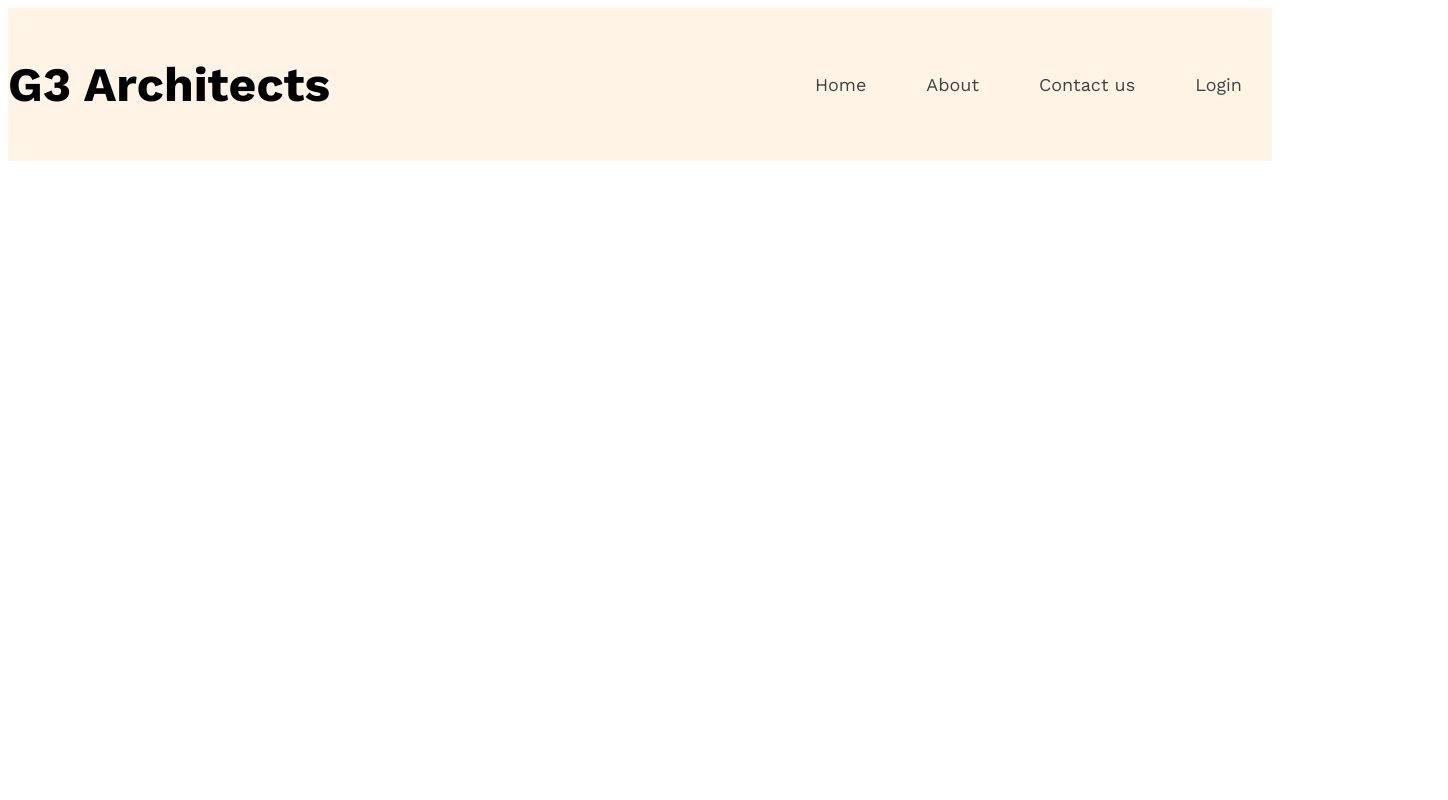
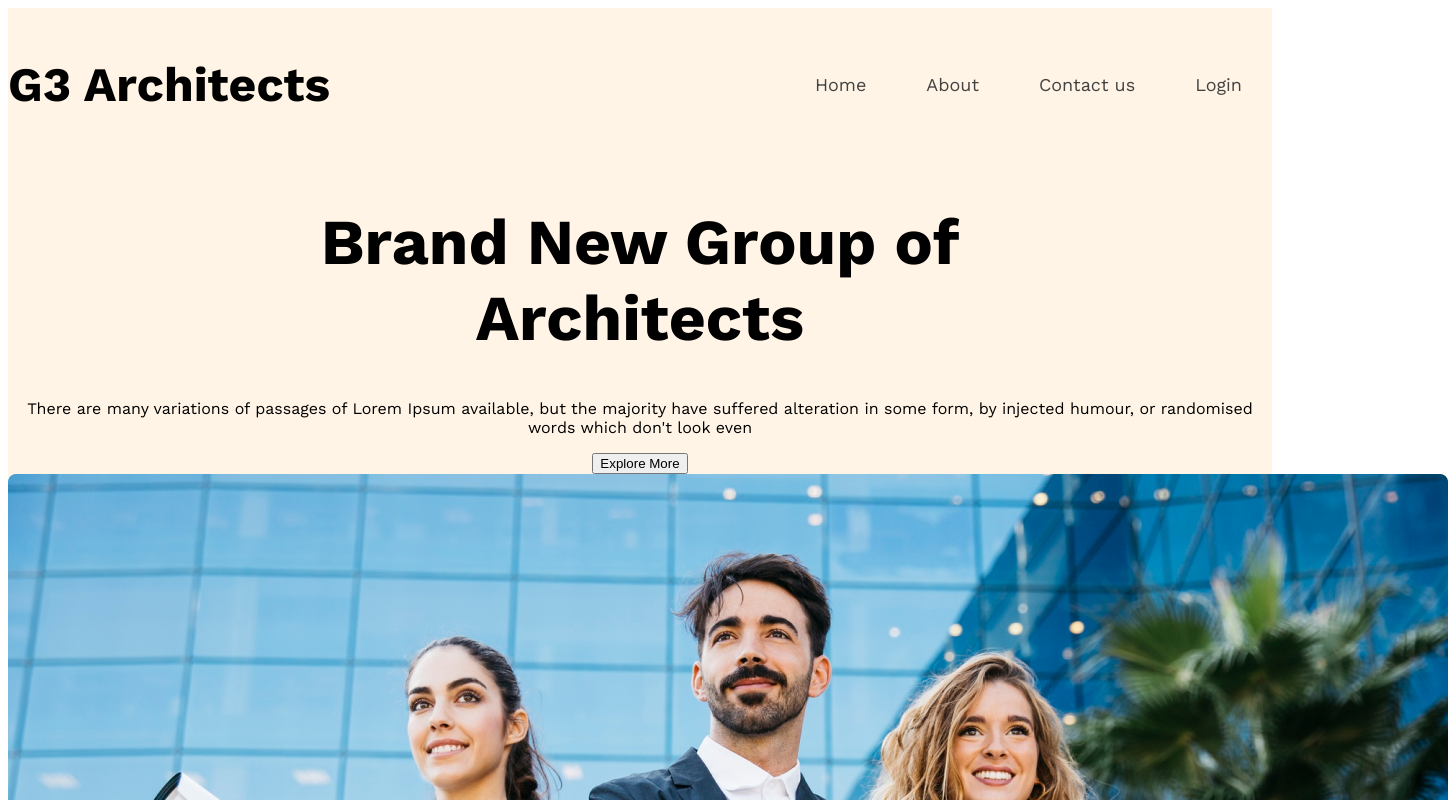
Before and after one commit to Jahirulisl/g3-responsiv-w-10, a plain HTML site: page index.html in a window 1280 px wide. Shown: the top 800 px of the page, 1448 px wide, since content can reach past the window. Drawn offline with nearby package versions, Linux system fonts and the light colour scheme.

Commit message:
add banner section and button

```diff
--- a/arcites.css
+++ b/arcites.css
@@ -59,3 +59,19 @@
 }
 
 /* nav bar related styles end  */
+
+/* banner related content start */
+
+.banner-content{
+    max-width:850;
+    margin: 0 auto;
+    text-align: center;
+}
+.banner-title{
+    font-size:4rem ;
+    font-weight: 700;
+}
+
+
+
+/* banner related content end */
--- a/index.html
+++ b/index.html
@@ -9,7 +9,9 @@
 <!-- googl font add  -->
 <body class="work-sans-font">
    <header class="bg-light">
-    <nav class="navbar display-flex"><h3 class="brand">G3 Architects</h3>
+    <nav class="navbar display-flex">
+     <h3 class="brand">G3 Architects</h3>
+
         <ul class="nav-link display-flex">
             <!-- li.nav-item*4>a.nav-link (4 ta li ankor banalam)-->
 
@@ -20,8 +22,21 @@
             </li>
         </ul>
     </nav>
-    <div class="banner"></div>
+  <!-- banner section  -->
+    <div class="banner">
+        <!-- banner content  -->
+
+        <div class="banner-content">
+            <h1 class="banner-title">Brand New Group of <br>Architects </h1>
+        <p>There are many variations of passages of Lorem Ipsum available, but the majority have suffered alteration in some form, by injected humour, or randomised words which don't look even</p>
+        <button class="prymert-button">Explore More</button>
+
+        </div>
+        <img src="images/banner.png" alt="">
+
+    </div>
    </header>
+
 
 
 
```
